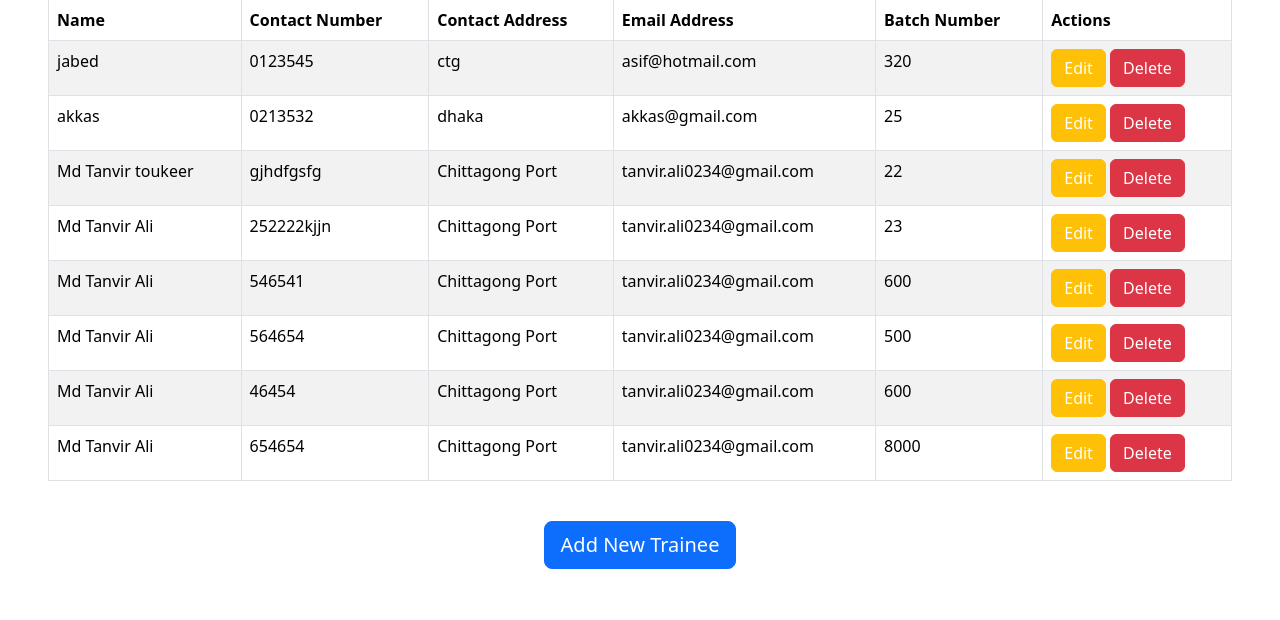
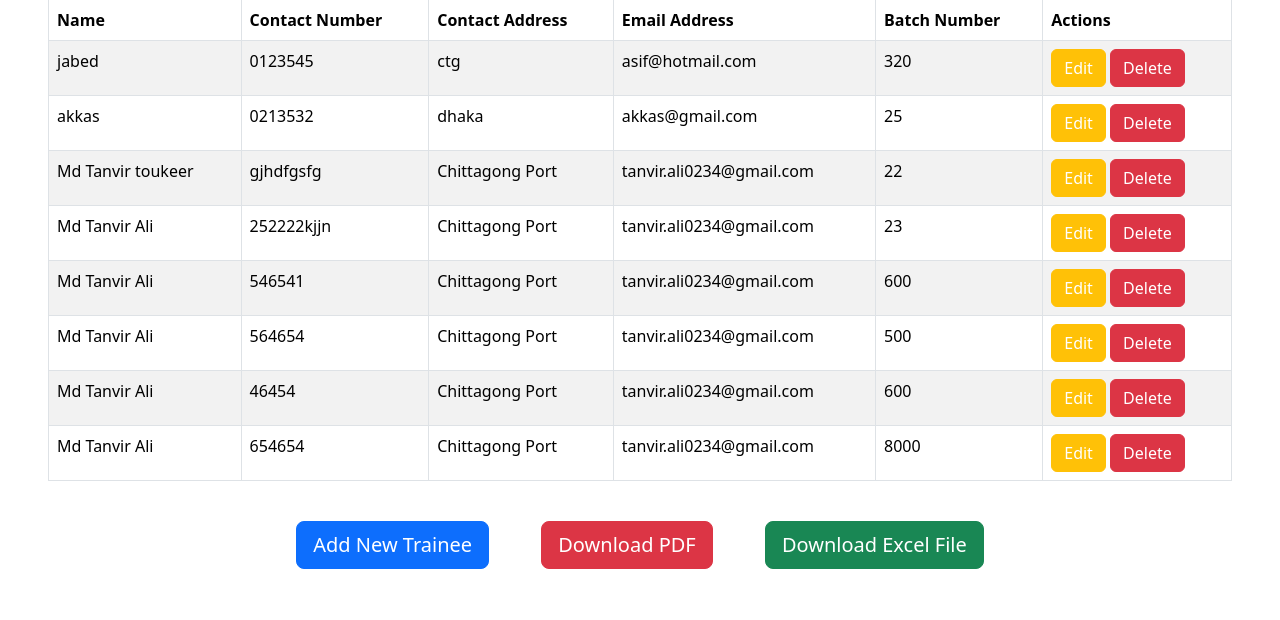
Before and after one commit to Tanvir0234/Python-Django-CRUD-Project, a Django app: page / in a window 1280 px wide. Shown: the part 107-727 px from the top of the page. Run offline with Django 5.2, Linux system fonts and the light colour scheme; data comes from the database, SQL or seed files in the repository.

Commit message:
pdf and excel

```diff
--- a/SimpleApp01/templates/show.html
+++ b/SimpleApp01/templates/show.html
@@ -53,7 +53,12 @@
 
             </table>
 
-            <center><a href="/save" class="btn btn-primary btn-lg mt-4">Add New Trainee</a></center>
+            <center>
+              <a href="/save" class="btn btn-primary btn-lg m-4">Add New Trainee</a>
+              <a href="/export/pdf/" class="btn btn-danger btn-lg m-4">Download PDF</a>
+              <a href="/export/excel/" class="btn btn-success btn-lg m-4">Download Excel File</a>
+            </center>
+
 
             </div>
 
--- a/SimpleApp01/views.py
+++ b/SimpleApp01/views.py
@@ -1,6 +1,12 @@
 from django.shortcuts import render,redirect
 from .models import *
 from .forms import *
+from django.http import HttpResponse
+from reportlab.lib.pagesizes import letter
+from reportlab.pdfgen import canvas
+import pandas as pd
+import io
+from reportlab.lib import colors
 
 # Create your views here.
 def showTrainee(request):
@@ -42,3 +48,119 @@ def updateTrainee(request,id):
             form.save()
             return redirect("/")
       return render(request,"edit.html",{'trainee':trainee})
+
+
+
+# myapp/views.py-----normal---- PDF
+
+
+# def export_to_pdf(request):
+#     response = HttpResponse(content_type='application/pdf')
+#     response['Content-Disposition'] = 'attachment; filename="data.pdf"'
+
+#     buffer = io.BytesIO()
+#     p = canvas.Canvas(buffer, pagesize=letter)
+
+#     data = Trainee.objects.all().values('Name', 'ContactNo','ContactAddress','EmailAddress','BatchNo')
+
+#     y = 750
+#     for item in data:
+#         p.drawString(100, y, f"{item['Name']} - {item['ContactNo']} -  {item['ContactAddress']} - {item['EmailAddress']} - {item['BatchNo']}")
+#         y -= 20
+
+#     p.showPage()
+#     p.save()
+
+#     pdf = buffer.getvalue()
+#     buffer.close()
+#     response.write(pdf)
+
+#     return response
+
+def export_to_excel(request):
+    data = Trainee.objects.all().values('Name', 'ContactNo','ContactAddress','EmailAddress','BatchNo')
+    df = pd.DataFrame(list(data))
+
+    response = HttpResponse(content_type='application/vnd.openxmlformats-officedocument.spreadsheetml.sheet')
+    response['Content-Disposition'] = 'attachment; filename="data.xlsx"'
+
+    df.to_excel(response, index=False)
+
+    return response
+
+
+# myapp/views.py------table wise---PDF
+
+
+def export_to_pdf(request):
+    response = HttpResponse(content_type='application/pdf')
+    response['Content-Disposition'] = 'attachment; filename="data.pdf"'
+
+    buffer = io.BytesIO()
+    p = canvas.Canvas(buffer, pagesize=letter)
+
+    data = Trainee.objects.all().values('Name', 'ContactNo','ContactAddress','EmailAddress','BatchNo')
+    data_list = list(data)
+
+    if not data_list:
+        p.drawString(100, 700, "No data available.")
+        p.showPage()
+        p.save()
+        pdf = buffer.getvalue()
+        buffer.close()
+        response.write(pdf)
+        return response
+
+
+    # Set table position
+    x = 50
+    y = 700
+    row_height = 20
+    col_width = [150, 100, 200, 100, 100]  # Define column widths for each column
+
+    p.setFont("Helvetica-Bold", 12)
+    headers = ["Name", "ContactNo", "ContactAddress", "EmailAddress", "BatchNo"]
+    for i, header in enumerate(headers):
+        p.drawString(x + sum(col_width[:i]), y, header)
+    y -= row_height
+
+    # # Draw table header
+    # p.setFont("Helvetica-Bold", 12)
+    # p.drawString(x, y, "Name")
+    # p.drawString(x + col_width[0], y, "ContactNo")
+    # p.drawString(x + col_width[0] + col_width[1], y, "ContactAddress")
+    # p.drawString(x + col_width[0] + col_width[1] + col_width[2], y, "EmailAddress")
+    # p.drawString(x + col_width[0] + col_width[1] + col_width[2] + col_width[3], y, "BatchNo")
+
+    # y -= row_height
+
+    # Draw header border
+    p.setStrokeColor(colors.black)
+    p.line(x, y + row_height, x + sum(col_width), y + row_height)
+
+    # Reset font for data rows
+    p.setFont("Helvetica", 12)
+
+    for item in data:
+        p.drawString(x, y, item['Name'])
+        p.drawString(x + col_width[0], y, str(item['ContactNo']))
+        p.drawString(x + col_width[0] + col_width[1], y, item['ContactAddress'])
+        p.drawString(x + col_width[0] + col_width[1] + col_width[2], y,(item['EmailAddress']))
+        p.drawString(x + col_width[0] + col_width[1] + col_width[2] + col_width[3], y, str(item['BatchNo']))
+
+        y -= row_height
+
+        # Draw row border
+        p.line(x, y + row_height, x + sum(col_width), y + row_height)
+
+    # Draw bottom border
+    p.line(x, y + row_height, x + sum(col_width), y + row_height)
+
+    p.showPage()
+    p.save()
+
+    pdf = buffer.getvalue()
+    buffer.close()
+    response.write(pdf)
+
+    return response
--- a/SimpleProject/urls.py
+++ b/SimpleProject/urls.py
@@ -18,6 +18,7 @@ from django.contrib import admin
 from django.urls import path
 from SimpleApp01 import views
 
+
 urlpatterns = [
     path('admin/', admin.site.urls),
     path('',views.showTrainee),
@@ -25,4 +26,6 @@ urlpatterns = [
     path('edit/<int:id>',views.editTrainee),
     path('delete/<int:id>',views.deleteTrainee),
     path('update/<int:id>',views.updateTrainee),
+    path('export/pdf/', views.export_to_pdf, name='export_to_pdf'),
+    path('export/excel/', views.export_to_excel, name='export_to_excel'),
 ]
```
